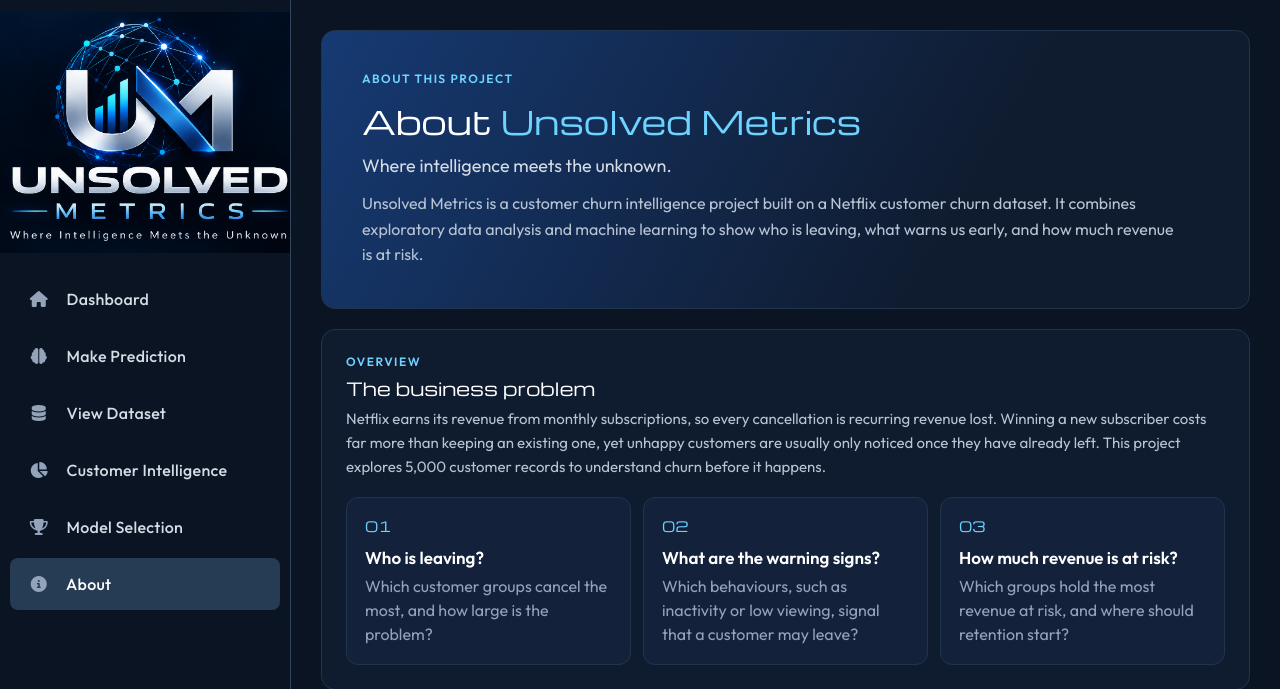
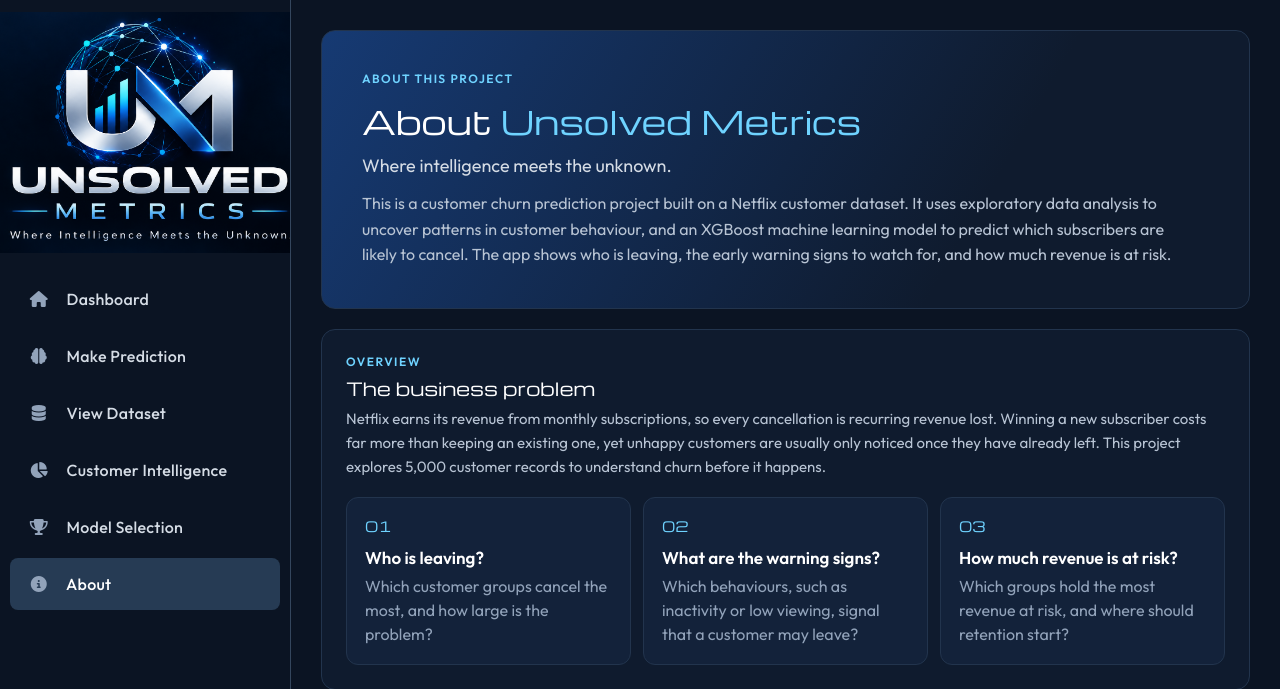
Before and after one commit to gayathriilangovan369/Web-Flask, a Flask app: page /about in a window 1280 px wide. Shown: the top 689 px of the page. Run offline with Flask 3, Linux system fonts and the light colour scheme; parts of the project's set-up code (start-up, migrations or seed data) failed here and were passed over.

Commit message:
Update about.html

```diff
--- a/templates/about.html
+++ b/templates/about.html
@@ -3,6 +3,7 @@
 
 <head>
     <meta charset="UTF-8">
+    <meta name="viewport" content="width=device-width, initial-scale=1.0">
     <title>About · Unsolved Metrics</title>
 
     <link rel="stylesheet"
@@ -339,7 +340,7 @@
                 Dashboard
             </a>
 
-            <a class="menu-item" href="#">
+            <a class="menu-item" href="{{ url_for('predict') }}">
                 <i class="fa-solid fa-brain"></i>
                 Make Prediction
             </a>
@@ -374,9 +375,10 @@
                 <h1>About <span class="blue-word">Unsolved Metrics</span></h1>
                 <p class="tagline">Where intelligence meets the unknown.</p>
                 <p class="banner-text">
-                    Unsolved Metrics is a customer churn intelligence project built on a Netflix customer churn dataset.
-                    It combines exploratory data analysis and machine learning to show who is leaving,
-                    what warns us early, and how much revenue is at risk.
+                    This is a customer churn prediction project built on a Netflix customer dataset.
+                    It uses exploratory data analysis to uncover patterns in customer behaviour, and an XGBoost
+                    machine learning model to predict which subscribers are likely to cancel. The app shows who is leaving,
+                    the early warning signs to watch for, and how much revenue is at risk.
                 </p>
             </div>
 
@@ -502,7 +504,7 @@
                             <td>A summary of churn, the key finding and the top models.</td>
                         </tr>
                         <tr>
-                            <td><a class="page-link" href="#"><i class="fa-solid fa-brain"></i> Make Prediction</a></td>
+                            <td><a class="page-link" href="{{ url_for('predict') }}"><i class="fa-solid fa-brain"></i> Make Prediction</a></td>
                             <td>Score one subscriber and see their churn risk.</td>
                         </tr>
                         <tr>
```
